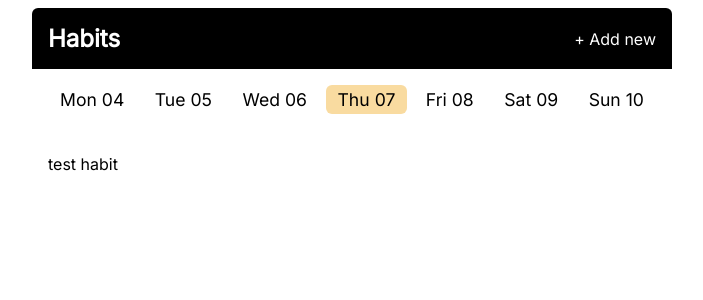
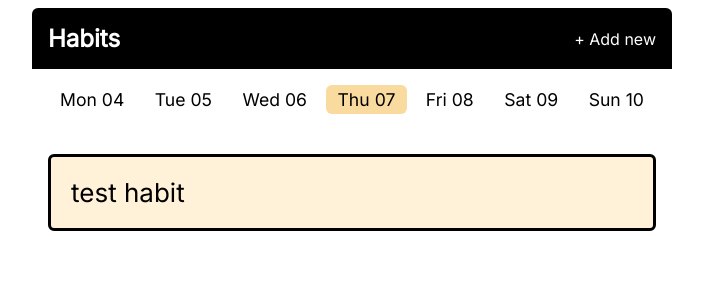
Before and after one commit to MarlonMontenegro/habit_tracker_flask, a Flask app: page / in a window 1280 px wide. Shown: the top 300 px of the page, without its empty margins (288-991 px from the left). Run offline with Flask 3, Linux system fonts and the light colour scheme.

Commit message:
Finish habit style and logic

```diff
--- a/app.py
+++ b/app.py
@@ -1,11 +1,11 @@
 from datetime import datetime, timedelta
-from flask import Flask, render_template, request
+from collections import defaultdict
+from flask import Flask, render_template, request, redirect, url_for
 import datetime
-
-from select import select
 
 app = Flask(__name__)
 habits = ["test habit"]
+completions = defaultdict(list)
 
 
 @app.context_processor
@@ -28,7 +28,8 @@ def index():
     return render_template("index.html",
                            habits=habits,
                            title="Habit Tracker - Home",
-                           selected_date=selected_date
+                           selected_date=selected_date,
+                           completions=completions[selected_date]
                            )
 
 
@@ -38,7 +39,17 @@ def add_habit():
         habit = request.form.get("habit")
         habits.append(habit)
 
-    return render_template("add_habit.html", title="Habit Tracker - Add Habit", selected_date=datetime.date().today())
+    return render_template("add_habit.html", title="Habit Tracker - Add Habit", selected_date=datetime.date.today())
+
+
+@app.route("/complete", methods=["POST"])
+def complete():
+    date_string = request.form.get("date")
+    habit = request.form.get("habitName")
+    date = datetime.date.fromisoformat(date_string)
+    completions[date].append(habit)
+
+    return redirect(url_for("index", date=date_string))
 
 
 if __name__ == '__main__':
--- a/static/main.css
+++ b/static/main.css
@@ -102,6 +102,53 @@ body {
 }
 
 
+.habit {
+  display: flex;
+  flex-direction: row;
+  align-items: center;
+  justify-content: space-between;
+  font-size: 26px;
+  padding: 20px;
+  margin-bottom: 20px;
+  background-color: #fff2d8;
+  border: 3px solid black;
+  border-radius: 6px;
+}
+
+.habit:not(.completed) {
+  padding: 0;
+}
+
+.habit:not(.completed):hover {
+  background-color: #e9cd87;
+}
+
+.habit__icon {
+  width: 1em;
+  height: 1em;
+}
+
+.habit__name {
+  margin: 0;
+}
+
+.habit__form {
+  width: 100%;
+}
+
+.habit__button {
+  display: block;
+  width: 100%;
+  margin: 0;
+  padding: 20px;
+  font-family: inherit;
+  font-size: inherit;
+  text-align: left;
+  border: none;
+  background-color: unset;
+  cursor: pointer;
+}
+
 @media screen and (max-width: 25rem) {
     .dates__link:first-of-type,
     .dates__link:last-of-type,
--- a/templates/index.html
+++ b/templates/index.html
@@ -1,17 +1,29 @@
 {% extends "layout.html" %}
 
 {% block main_content %}
-
-
     <section class="habit-list">
-
-        {% for habit in habits %}
-
-            <p class="habit__name">
-                {{ habit }}
-            </p>
-
-        {% endfor %}
+    {% for habit in habits %}
+        {% set completed = habit in completions %}
+        {% if completed %}
+            <div class="habit completed">
+                <p class="habit__name">
+                    {{ habit }}
+                </p>
+                <svg class="habit__icon" xmlns="http://www.w3.org/2000/svg" viewBox="0 0 20 20" fill="currentColor">
+                    <path fill-rule="evenodd" d="M10 18a8 8 0 100-16 8 8 0 000 16zm3.707-9.293a1 1 0 00-1.414-1.414L9 10.586 7.707 9.293a1 1 0 00-1.414 1.414l2 2a1 1 0 001.414 0l4-4z" clip-rule="evenodd"></path>
+                </svg>
+            </div>
+        {% else %}
+            <div class="habit">
+                <form method="POST" class="habit__form" action="{{ url_for('complete') }}">
+                <input type="hidden" id="habitName" name="habitName" value="{{ habit }}" />
+                <input type="hidden" id="date" name="date" value="{{ selected_date }}" />
+                <button type="submit" class="habit__button">
+                        {{ habit }}
+                </button>
+                </form>
+            </div>
+        {% endif %}
+    {% endfor %}
     </section>
-
 {% endblock %}
```
